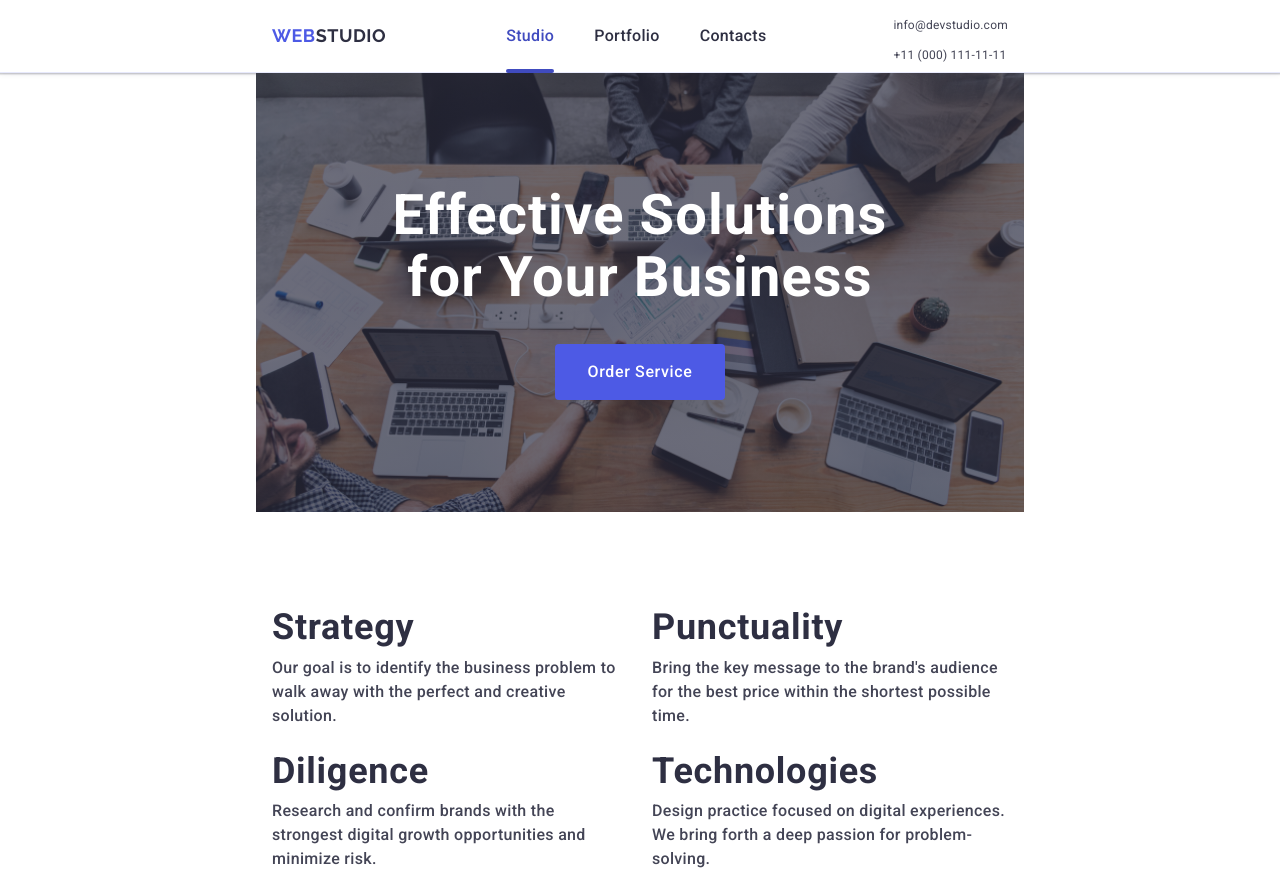
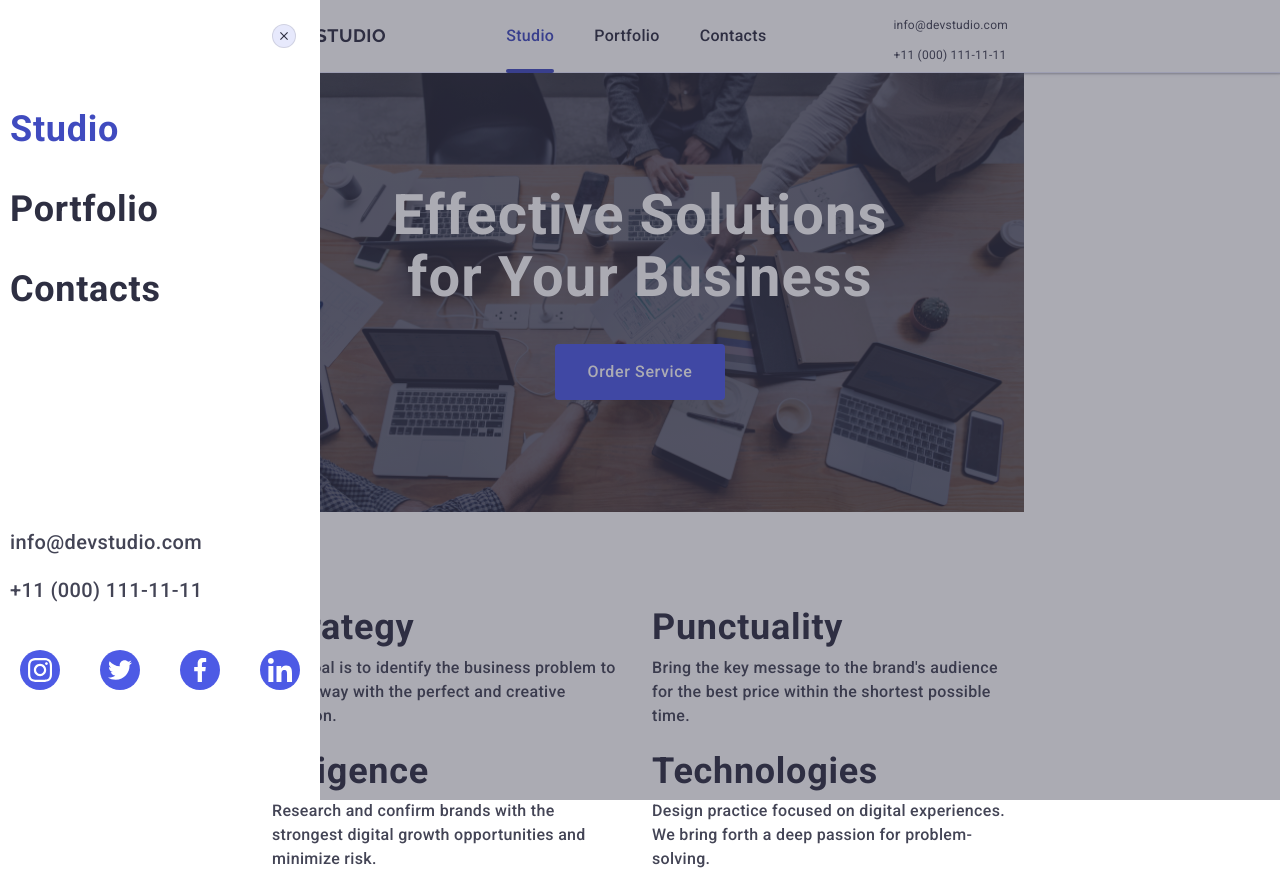
Before and after one commit to AnatasiaNahirna/goit-markup-hw-06, a plain HTML site: page index.html in a window 1280 px wide. Shown: the top 874 px of the page. Drawn offline with nearby package versions, Linux system fonts and the light colour scheme.

Commit message:
add mob menu

```diff
--- a/css/styles.css
+++ b/css/styles.css
@@ -172,6 +172,81 @@
             padding-top: 24px;
             padding-bottom: 24px;
         }
+    }
+
+    .mob-header-menu {
+        background-color: #fff;
+        height: 100%;
+        position: fixed;
+        z-index: 999;
+        min-width: 320px;
+        padding-left: 10px;
+        padding-right: 10px;
+        display: flex;
+        flex-direction: column;
+        justify-content: space-around;
+    }
+
+    .mob-nav a {
+        display: block;
+        font-weight: 700;
+        font-size: 36px;
+        line-height: 1.11;
+        letter-spacing: 0.02em;
+        color: #2E2F42;
+    }
+
+    .header-mob-nav-ul li:not(:last-child) {
+        margin-bottom: 40px;
+    }
+
+    .mob-nav-a.current {
+        color: #404bbf;
+    }
+
+    .for-flex-div {
+        display: flex;
+        flex-direction: column;
+        gap: 48px;
+    }
+
+    .mob-contacts a {
+        font-style: normal;
+        font-weight: 500;
+        font-size: 20px;
+        line-height: 1.2;
+        letter-spacing: 0.02em;
+        color: #434455;
+    }
+
+    .mob-address-ul li:not(:last-child) {
+        margin-bottom: 24px;
+    }
+
+    .menu-icon-ul {
+        display: flex;
+        gap: 40px;
+            justify-content: center;
+    }
+
+    .menu-icon-li {
+        width: 40px;
+        height: 40px;
+    }
+
+    .menu-icons-a {
+        width: 100%;
+        height: 100%;
+        background-color: #4d5ae5;
+        border-radius: 50%;
+        display: flex;
+        align-items: center;
+        justify-content: center;
+        transition: background-color 250ms cubic-bezier(0.4, 0, 0.2, 1);
+}
+
+    .menu-icon {
+        fill: #fff;
     }
 
     .section {
--- a/index.html
+++ b/index.html
@@ -58,6 +58,7 @@
         </button>
       </div>
     </header>
+
     <main>
       <section class="first-section section">
         <div class="container hero">
@@ -661,5 +662,73 @@
         </form>
       </div>
     </div>
+
+    <div class="backdrop is-open">
+      <div class="mob-header-menu">
+        <button class="form-close-btn" type="button">
+          <svg class="hero-form-close" width="8" height="8">
+            <use href="./images/icons.svg#iconclose-black-18dp-2-1"></use>
+          </svg>
+        </button>
+
+        <nav class="mob-menu-nav">
+          <ul class="header-mob-nav-ul">
+            <li class="mob-nav">
+              <a href="./index.html" class="mob-nav-a current">Studio</a>
+            </li>
+            <li class="mob-nav">
+              <a href="" class="mob-nav-a">Portfolio</a>
+            </li>
+            <li class="mob-nav">
+              <a href="" class="mob-nav-a">Contacts</a>
+            </li>
+          </ul>
+        </nav>
+
+        <div class="for-flex-div">
+          <address class="mob-address">
+            <ul class="mob-address-ul">
+              <li class="mob-contacts">
+                <a href="mailto:info@devstudio.com"> info@devstudio.com </a>
+              </li>
+              <li class="mob-contacts">
+                <a href="tel:+110001111111">+11 (000) 111-11-11</a>
+              </li>
+            </ul>
+          </address>
+
+          <ul class="menu-icon-ul">
+            <li class="menu-icon-li">
+              <a href="" class="menu-icons-a">
+                <svg class="menu-icon" width="24" height="24">
+                  <use href="./images/icons.svg#iconinstagram-2"></use>
+                </svg>
+              </a>
+            </li>
+            <li class="menu-icon-li">
+              <a href="" class="menu-icons-a">
+                <svg class="menu-icon" width="24" height="24">
+                  <use href="./images/icons.svg#icontwitter-1"></use>
+                </svg>
+              </a>
+            </li>
+            <li class="menu-icon-li">
+              <a href="" class="menu-icons-a">
+                <svg class="menu-icon" width="24" height="24">
+                  <use href="./images/icons.svg#iconfacebook-1"></use>
+                </svg>
+              </a>
+            </li>
+            <li class="menu-icon-li">
+              <a href="" class="menu-icons-a">
+                <svg class="menu-icon" width="24" height="24">
+                  <use href="./images/icons.svg#iconlinkedin-1"></use>
+                </svg>
+              </a>
+            </li>
+          </ul>
+        </div>
+      </div>
+    </div>
   </body>
 </html>
```
